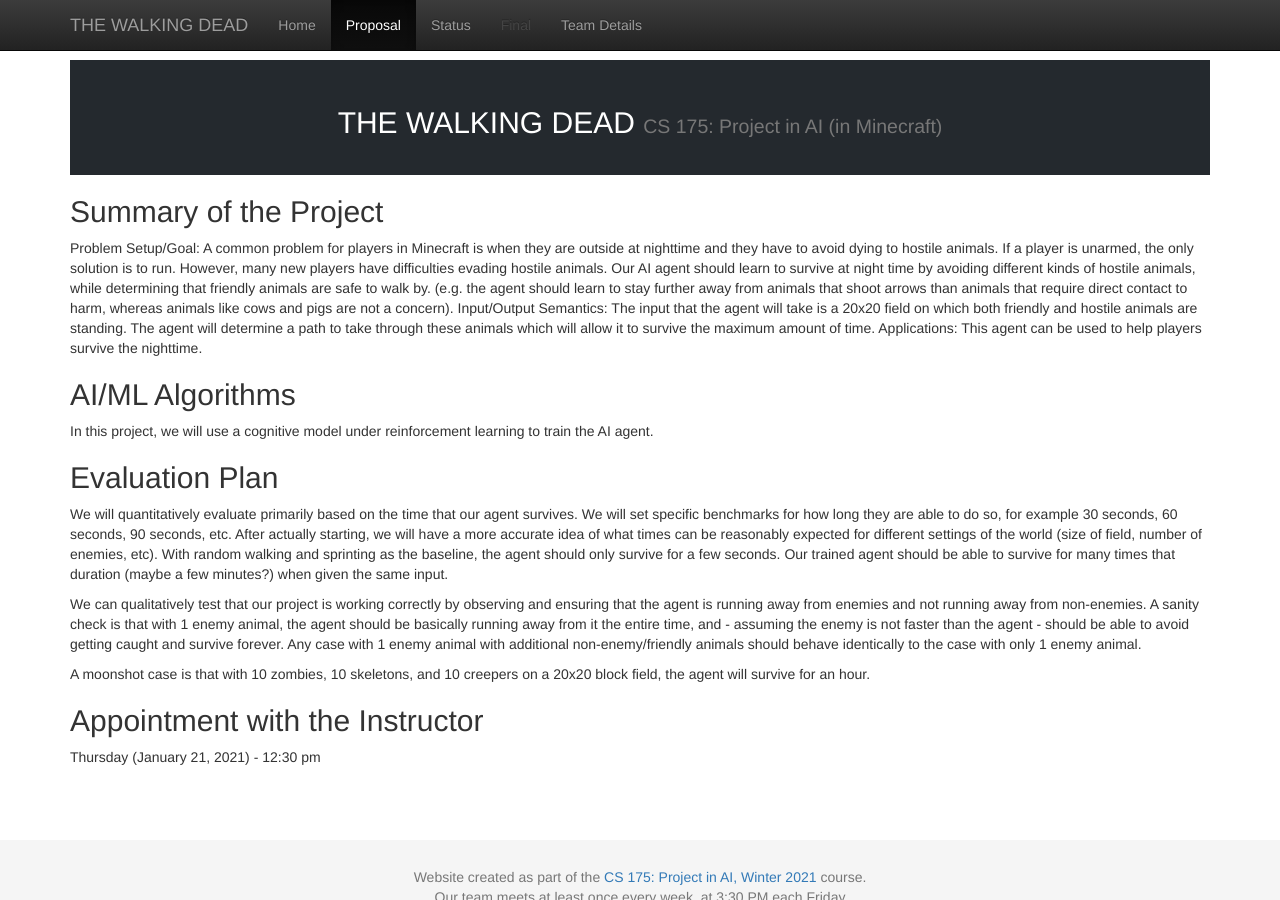
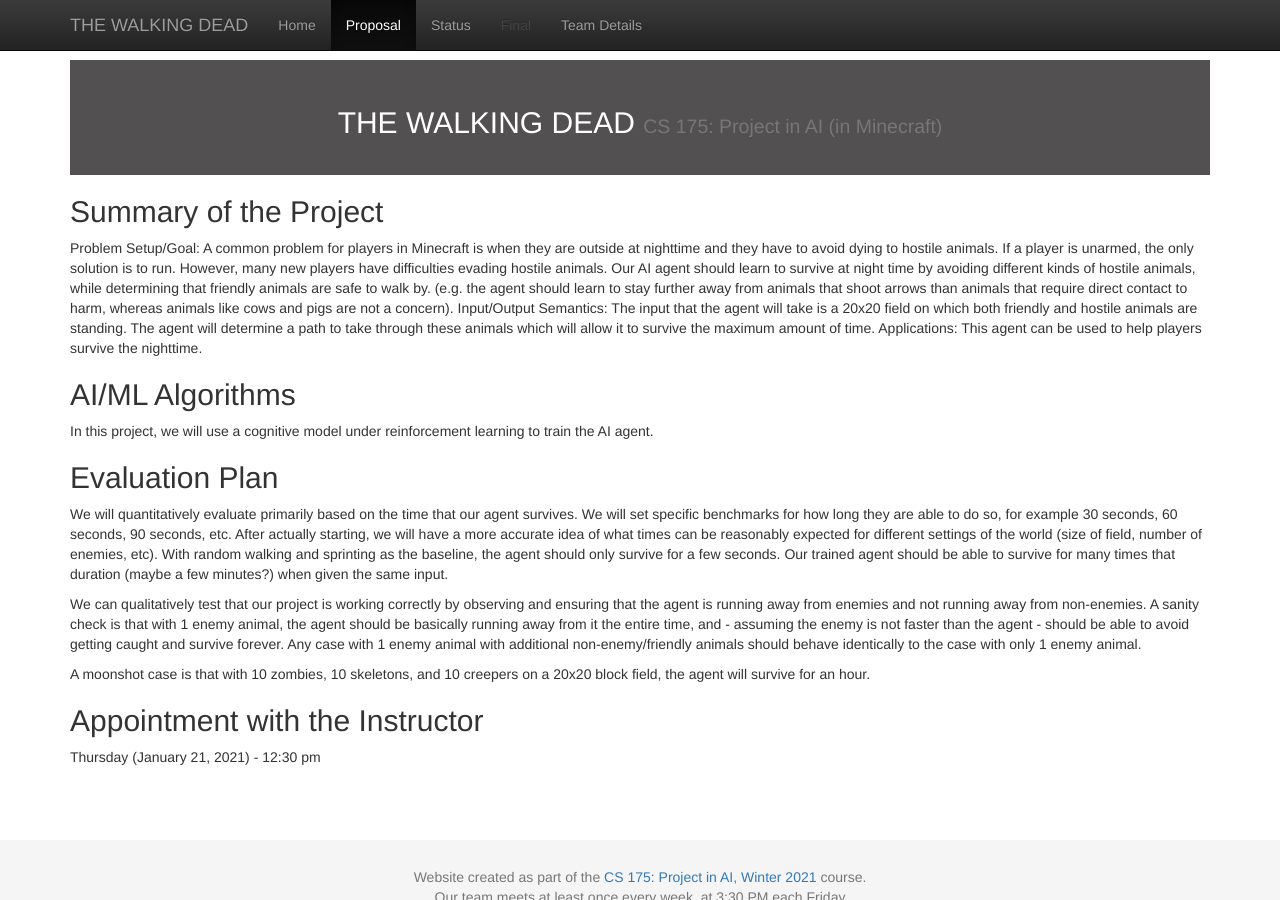
Before and after one commit to rayoh123/Moobloom, a Jekyll site: the page built from docs/proposal.md, in a window 1280 px wide and 900 px high. Built offline with Jekyll 4.4.1, drawn with Linux system fonts in a browser that asks for light colours.

Commit message:
Update default.html

```diff
--- a/docs/_layouts/default.html
+++ b/docs/_layouts/default.html
@@ -33,7 +33,7 @@
 .header {
   padding: 26px;
   text-align: center;
-  background: #24292e;
+  background: #525050;
   color: white;
   font-size: 32px;
 }
```
